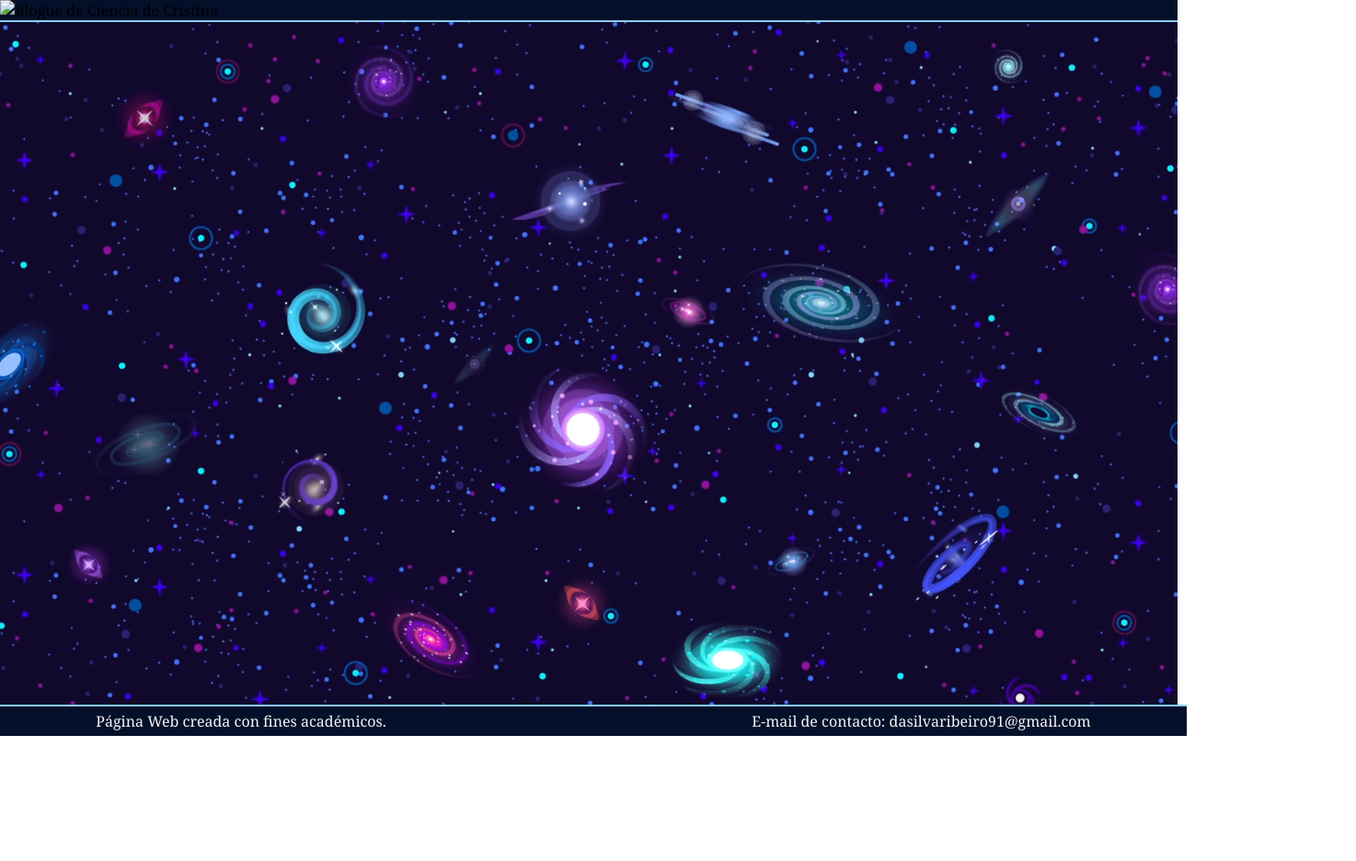
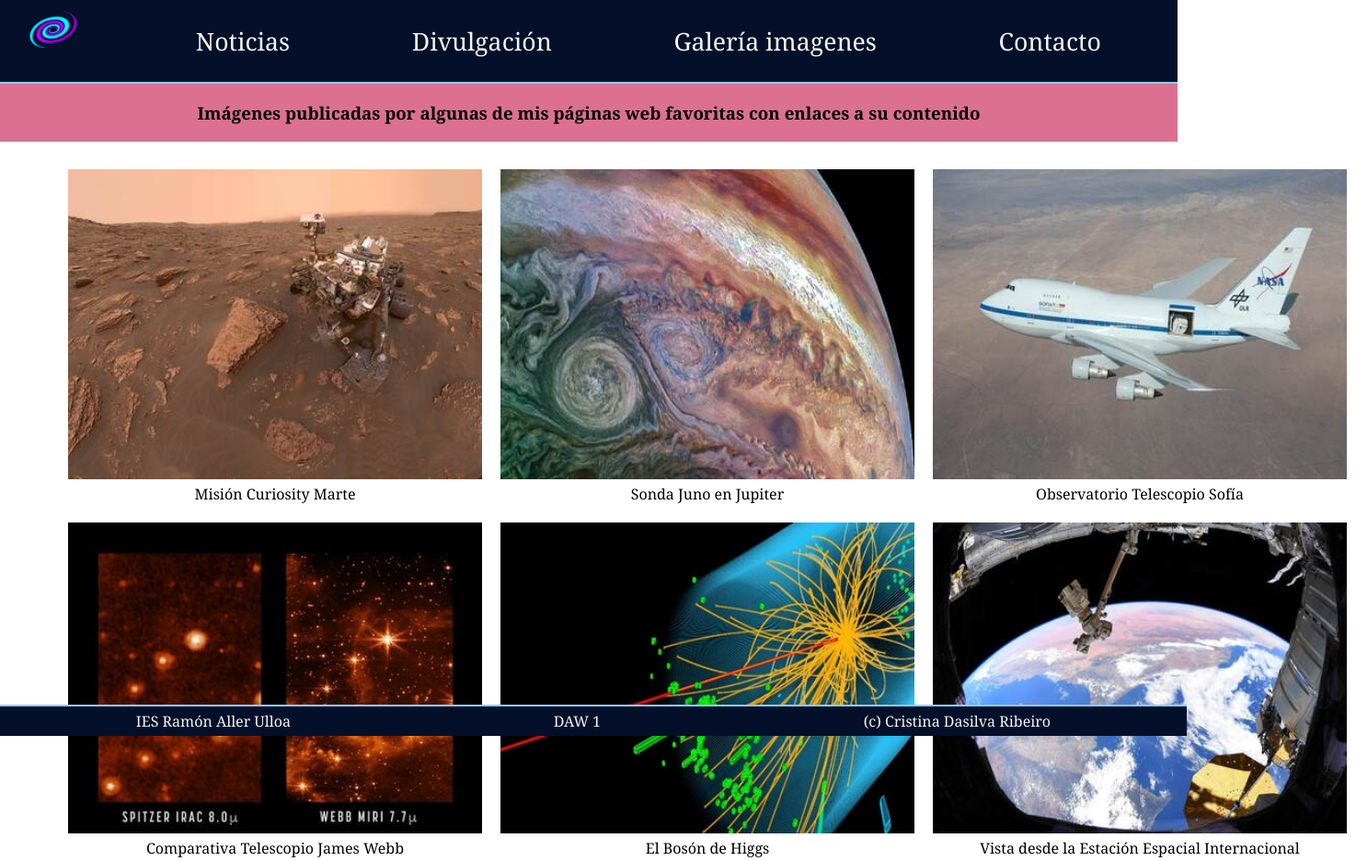
Before and after one commit to Crisdasi91/ProyectoLM, a plain HTML site: page galeriaImagenes.html in a window 1280 px wide. Shown: the top 936 px of the page at 92% size, 1474 px wide, since content can reach past the window. Before the commit the page ends 800 px from the top, so only its background shows below. Drawn offline with Linux system fonts and the light colour scheme.

Commit message:
galería de imagenes

```diff
--- a/EstilosImagenes.css
+++ b/EstilosImagenes.css
@@ -1,20 +1,85 @@
+.cuerpoPagina{
 
+    margin: 0;
+    font-family: Cambria, Cochin, Georgia, Times, 'Times New Roman', serif;
+}
 .cabeceraPagina{
-    width: 90%;
-    text-align: center;
-    margin: 0 auto;
+    background-color: rgb(4, 16, 42);
+    width: 100%;
+    display: flex;
+    border-bottom: 2px solid lightskyblue;
 }
-.cabeceraPagina img{
+.listMenu{
+    width: 80%;
+    margin: auto;
+}
+#imgMenu{
+   width: 5%;
+   padding-left: 2%;
+}
+#imgMenu img{
     width: 100%;
 }
+.listMenu ul{
+   display: flex;
+   list-style: none;
+   color: whitesmoke;
+   font-size: 20pt;
+   justify-content: space-between;
+
+}
+
+.listMenu ul li:hover{
+    text-decoration: underline;
+    cursor: pointer;
+}
+
 .piePagina{
-    width: 90%;
-    background-color: black;
-    border: 5px solid wheat;
-    width: 90%;
+    background-color: rgb(4, 16, 42);
+    width: 100%;
+    display: flex;
+    border-top: 2px solid lightskyblue;
+    position: fixed;
+    left: 0;
+    bottom: 0;
+    color: whitesmoke;
+    justify-content: space-around;
+    padding: 5px;
+
+}
+
+.listMenu a{
+    text-decoration: none;
+    color: whitesmoke;
+}
+#contenidoPagina{
+    margin: auto;
     text-align: center;
-    margin: 0 auto;
 }
-.piePagina span{
-    color: lightgoldenrodyellow;
+#imgTitle{
+    float: left;
+    text-align: center;
+    width: 100%;
+    background-color: palevioletred;
+    color: black;
 }
+.grid_container{
+ display: grid;
+ grid-template-columns: repeat(3, 1fr);
+ padding:20px;
+ margin: auto;
+ width: 90%;
+ margin-bottom: 20px;
+}
+
+.grid-item{
+    width: fit-content;
+    height: fit-content;
+    padding: 10px;
+    text-align: center;
+    margin:auto;
+}
+
+.grid-item img {
+    width: 450px;
+}
--- a/galeriaImagenes.html
+++ b/galeriaImagenes.html
@@ -3,7 +3,7 @@
 <!DOCTYPE html PUBLIC "-//W3C//DTD XHTML 1.0 Strict//EN" "http://www.w3.org/TR/xhtml1/DTD/xhtml1-strict.dtd">
 
 <html xmlns="http://www.w3.org/1999/xhtml">
-<link rel="stylesheet" type="text/css" href="EstilosIndexProyecto.css" />
+<link rel="stylesheet" type="text/css" href="EstilosImagenes.css" />
 
 <head>
     <meta charset="UTF-8">
@@ -11,19 +11,70 @@
     <style type="text/css">
     </style>
 </head>
+
 <body class="cuerpoPagina">
-   <header class="cabeceraPagina">
-       <img src="img/banner.png" alt="Blogue de Ciencia de Cristina">
-  </header>
-   <content class="contenidoPagina">
+    <header>
+        <div class="cabeceraPagina">
+            <div id="imgMenu">
+                <a href="index.html"><img src="img/icon_menu.jpg"/></a>
 
-  </content>
-   <footer class="piePagina">
-    <span>
-        Página Web creada con fines académicos.
-    </span>
-    </br>
-    <span> E-mail de contacto: dasilvaribeiro91@gmail.com</span>
-   </footer>
+            </div>
+            <div class="listMenu">
+                <ul>
+                    <li>
+                       <a href="noticias.html"> Noticias </a>
+                    </li>
+                    <li>
+                        <a href="divulgacion.html">Divulgación</a>
+                    </li>
+                    <li>
+                        <a href="galeriaImagenes.html">Galería imagenes</a>
+                    </li>
+                    <li>
+                      <a href="contacto.html"> Contacto</a>
+                    </li>
+                </ul>
+            </div>
+        </div>
+    </header>
+    <content >
+        <div id="contenidoPagina">
+         <div id="imgTitle">
+             <h3> Imágenes publicadas por algunas de mis páginas web favoritas con enlaces a su contenido </h3>
+         </div>
+         <div class="grid_container">
+           <div class="grid-item"> <a href="https://www.nasa.gov/mission_pages/mer/index.html"><img src="img/curiosity_rover.jpg" alt="rover Marte"></a> <br>
+           <span> Misión Curiosity Marte </span> </div>
+           <div class="grid-item"> <a href="https://www.nasa.gov/mission_pages/juno/main/index.html"><img src="img/Jupite_Juno.png" alt="Jupiter"></a> <br>
+           <span> Sonda Juno en Jupiter </span></div>
+           <div class="grid-item"> <a href="https://www.nasa.gov/mission_pages/SOFIA/overview/index.html"><img src="img/sofiaTelescope.jpg" alt="Telescopio sofía"></a> <br>
+           <span> Observatorio Telescopio Sofía </span> </div>
+           <div class="grid-item"> <a href="https://blogs.nasa.gov/webb/2022/05/09/miris-sharper-view-hints-at-new-possibilities-for-science/"><img src="img/comparativa_jamesWebb.png" alt="cluster James Webb"></a> <br>
+           <span> Comparativa Telescopio James Webb</span></div>
+           <div class="grid-item"> <a href="https://home.cern/news/series/lhc-physics-ten/higgs-boson-what-makes-it-special"><img src="img/bosonHiggs.png" alt="Boson Higgs"></a> <br>
+           <span> El Bosón de Higgs </span> </div>
+           <div class="grid-item"> <a href="https://www.esa.int/Science_Exploration/Human_and_Robotic_Exploration/International_Space_Station"><img src="img/estacion_internacional.jpg" alt="Foto tierra ISS"></a> <br>
+           <span> Vista desde la Estación Espacial Internacional </span></div>
+           <div class="grid-item"> <a href="https://hubblesite.org/"><img src="img/hubble.png" alt="Hubble telescope"></a> <br>
+           <span> Telescopio Hubble </span> </div>
+           <div class="grid-item"> <a href="https://www.nasa.gov/content/goddard/parker-solar-probe"><img src="img/sondaParker.jpg" alt="Foto Parker sol"></a> <br>
+           <span> Sonda solar Parker </span> </div>
+           <div class="grid-item"> <a href="https://www.ligo.caltech.edu/"><img src="img/ondas_gravitacionales.jpg" alt="Ligo ondas gravitacionales"></a> <br>
+           <span> Ligo detección ondas gravitacionales </span> </div>
+         </div>
+        </div>
+    </content>
+    <footer class="piePagina">
+        <div>
+            IES Ramón Aller Ulloa
+        </div>
+        <div>
+            DAW 1
+        </div>
+        <div>
+            (c) Cristina Dasilva Ribeiro
+        </div>
+    </footer>
 </body>
+
 </html>
```
Also changed, not shown: img/HubbleFotoGalaxy.png (added), img/Jupite_Juno.png (added), img/bosonHiggs.png (added), img/comparativa_jamesWebb.png (added), img/curiosity_rover.jpg (added), img/estacion_internacional.jpg (added), img/hubble.png (added), img/ondas_gravitacionales.jpg (added), img/sofiaTelescope.jpg (added), img/sondaParker.jpg (added).
